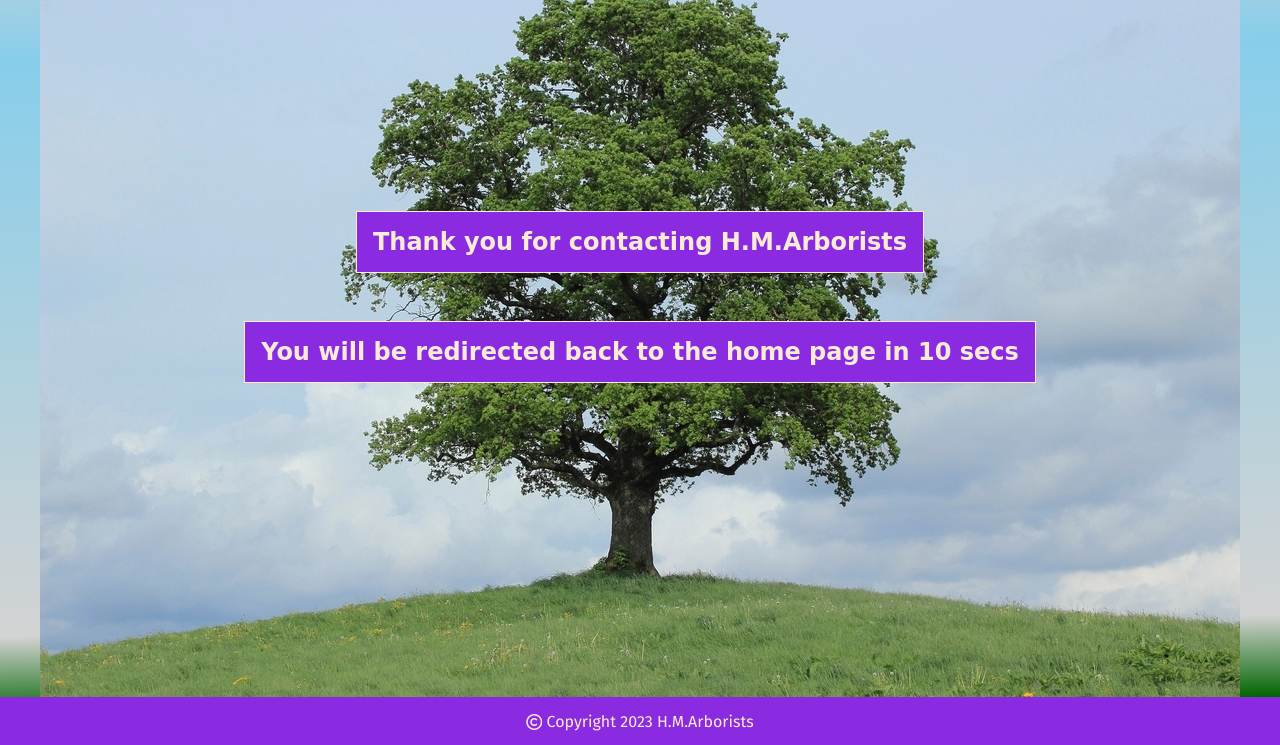
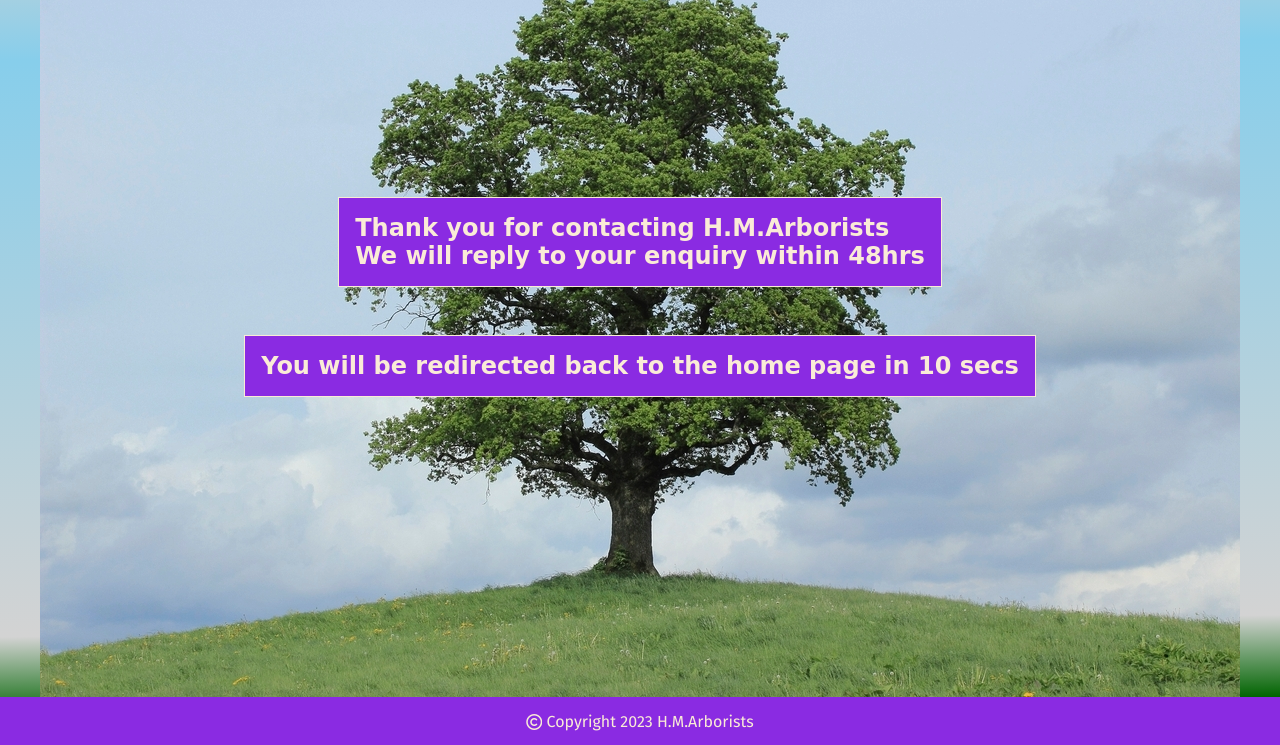
Before and after one commit to boderg/hm-arborists, a plain HTML site: page confirmation.html in a window 1280 px wide. Shown: the part 103-848 px from the top of the page. Drawn offline with nearby package versions, Linux system fonts and the light colour scheme; a web font is replaced by a local one.

Commit message:
Adjust heading of confirmation page

```diff
--- a/confirmation.html
+++ b/confirmation.html
@@ -33,8 +33,8 @@
     </nav>
     <div id="home">
         <div class="col-12 confirm-head pb-2 mx-auto">
-            <h3 class="contact-heading text-center">Thank you for contacting H.M.Arborists</h3>
-            <h4 class="text-center contact-sub-heading">You will be redirected back to the home page in 10 secs
+            <h3 class="contact-heading">Thank you for contacting H.M.Arborists<br>We will reply to your enquiry within 48hrs</h3>
+            <h4 class="contact-sub-heading">You will be redirected back to the home page in 10 secs
             </h4>
         </div>
     </div>
```
